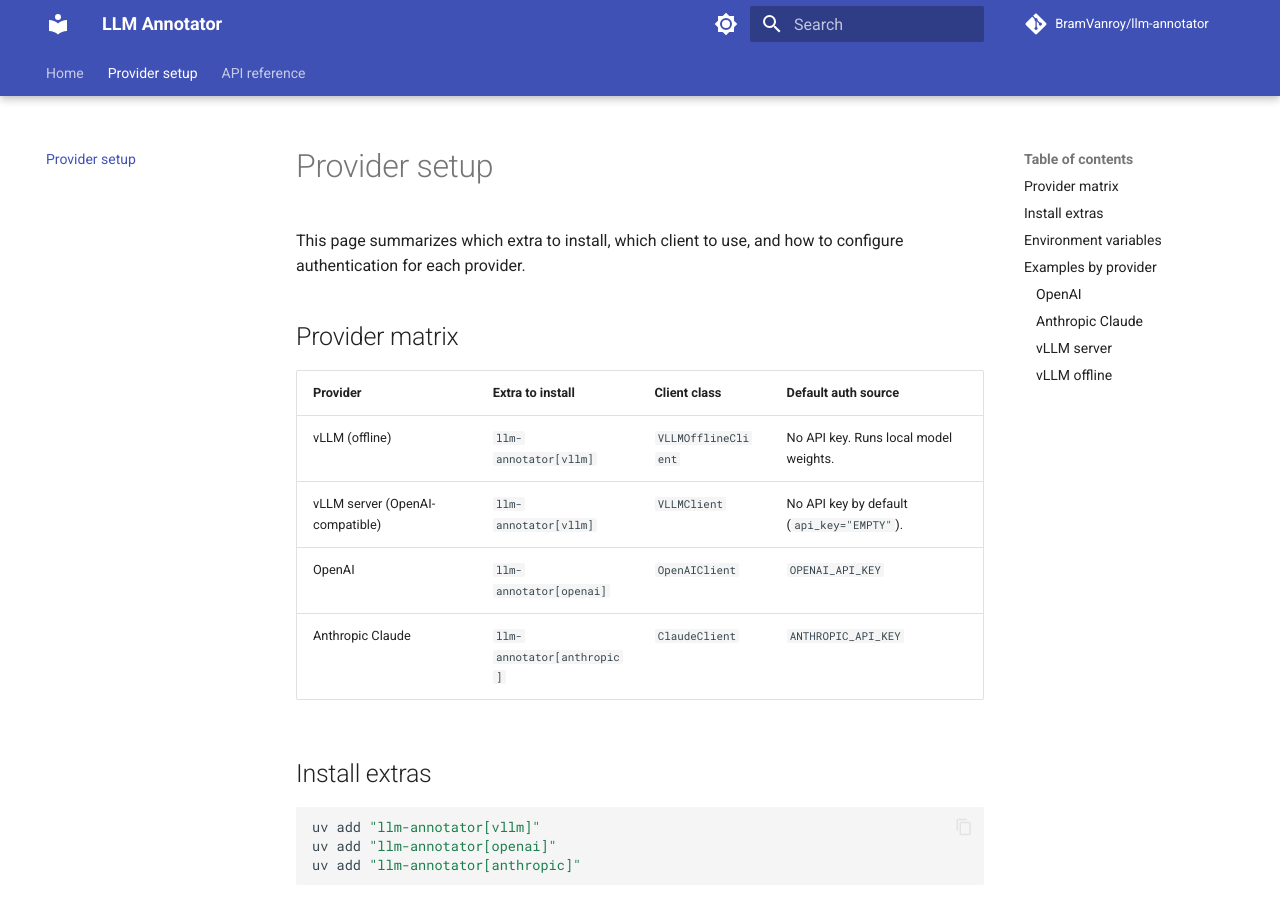
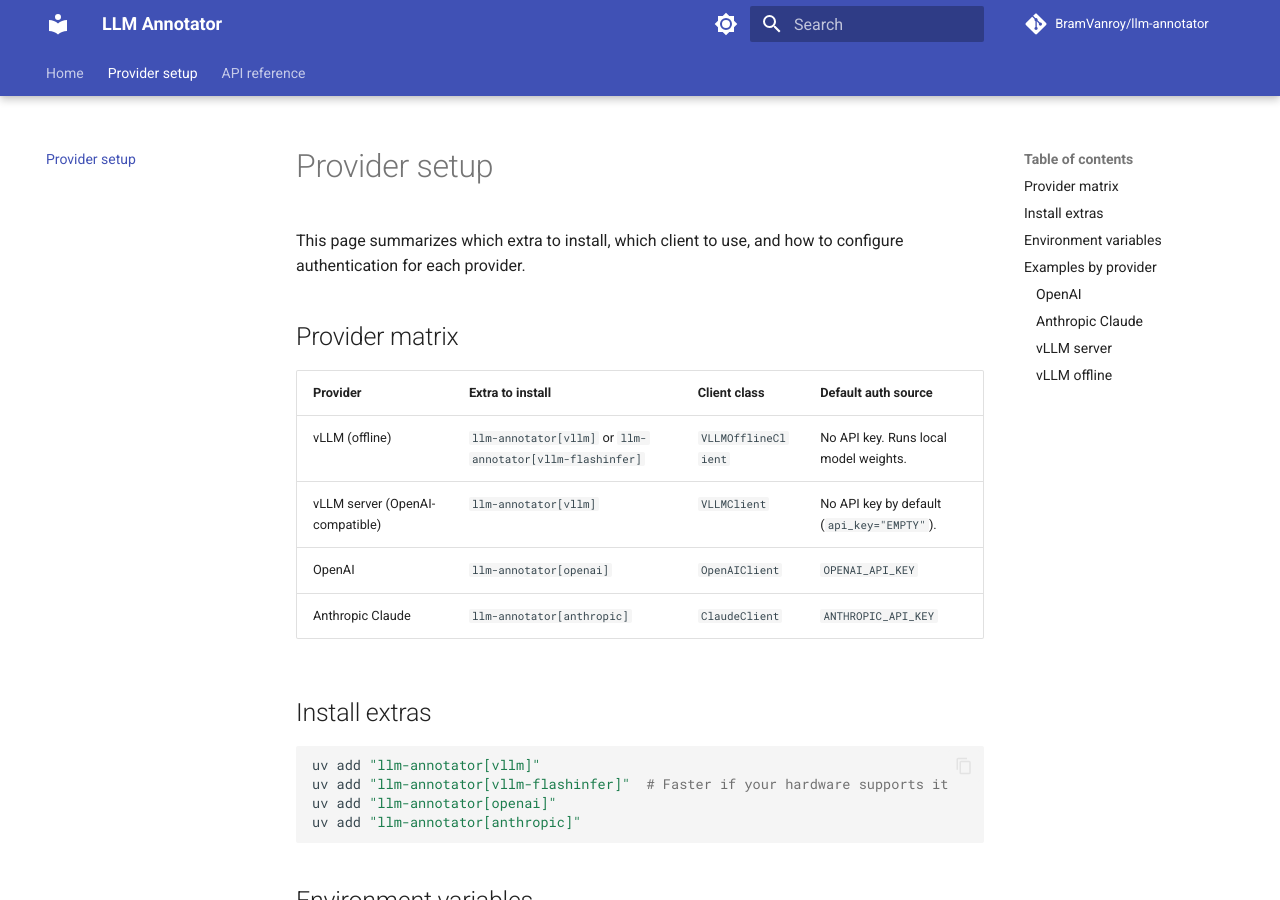
Before and after one commit to BramVanroy/llm-annotator, an MkDocs documentation site: the page built from docs/provider-info.md, in a window 1280 px wide and 900 px high. Built offline with MkDocs 1.6.1 and Material for MkDocs 9.7.7, drawn with Linux system fonts in a browser that asks for light colours; comment, search, counter and statistics services are not loaded; the version menu is left out.

Commit message:
update requirements

````diff
--- a/docs/provider-info.md
+++ b/docs/provider-info.md
@@ -7,7 +7,7 @@ configure authentication for each provider.
 
 | Provider | Extra to install | Client class | Default auth source |
 | --- | --- | --- | --- |
-| vLLM (offline) | `llm-annotator[vllm]` | `VLLMOfflineClient` | No API key. Runs local model weights. |
+| vLLM (offline) | `llm-annotator[vllm]` or `llm-annotator[vllm-flashinfer]` | `VLLMOfflineClient` | No API key. Runs local model weights. |
 | vLLM server (OpenAI-compatible) | `llm-annotator[vllm]` | `VLLMClient` | No API key by default (`api_key="EMPTY"`). |
 | OpenAI | `llm-annotator[openai]` | `OpenAIClient` | `OPENAI_API_KEY` |
 | Anthropic Claude | `llm-annotator[anthropic]` | `ClaudeClient` | `ANTHROPIC_API_KEY` |
@@ -16,6 +16,7 @@ configure authentication for each provider.
 
 ```bash
 uv add "llm-annotator[vllm]"
+uv add "llm-annotator[vllm-flashinfer]"  # Faster if your hardware supports it
 uv add "llm-annotator[openai]"
 uv add "llm-annotator[anthropic]"
 ```
--- a/pyproject.toml
+++ b/pyproject.toml
@@ -30,6 +30,11 @@ dependencies = [
 
 [project.optional-dependencies]
 vllm = [
+    "mistral-common>=1.11.2,<2",
+    "vllm==0.21.0",
+]
+# Requires CUDA
+vllm-flashinfer = [
     "mistral-common>=1.11.2,<2",
     "vllm==0.21.0",
     "flashinfer-python==0.6.8.post1",
````
Also changed, not shown: README.md (+1 -0 lines), docs/index.md (+1 -0 lines), 1 other file.
